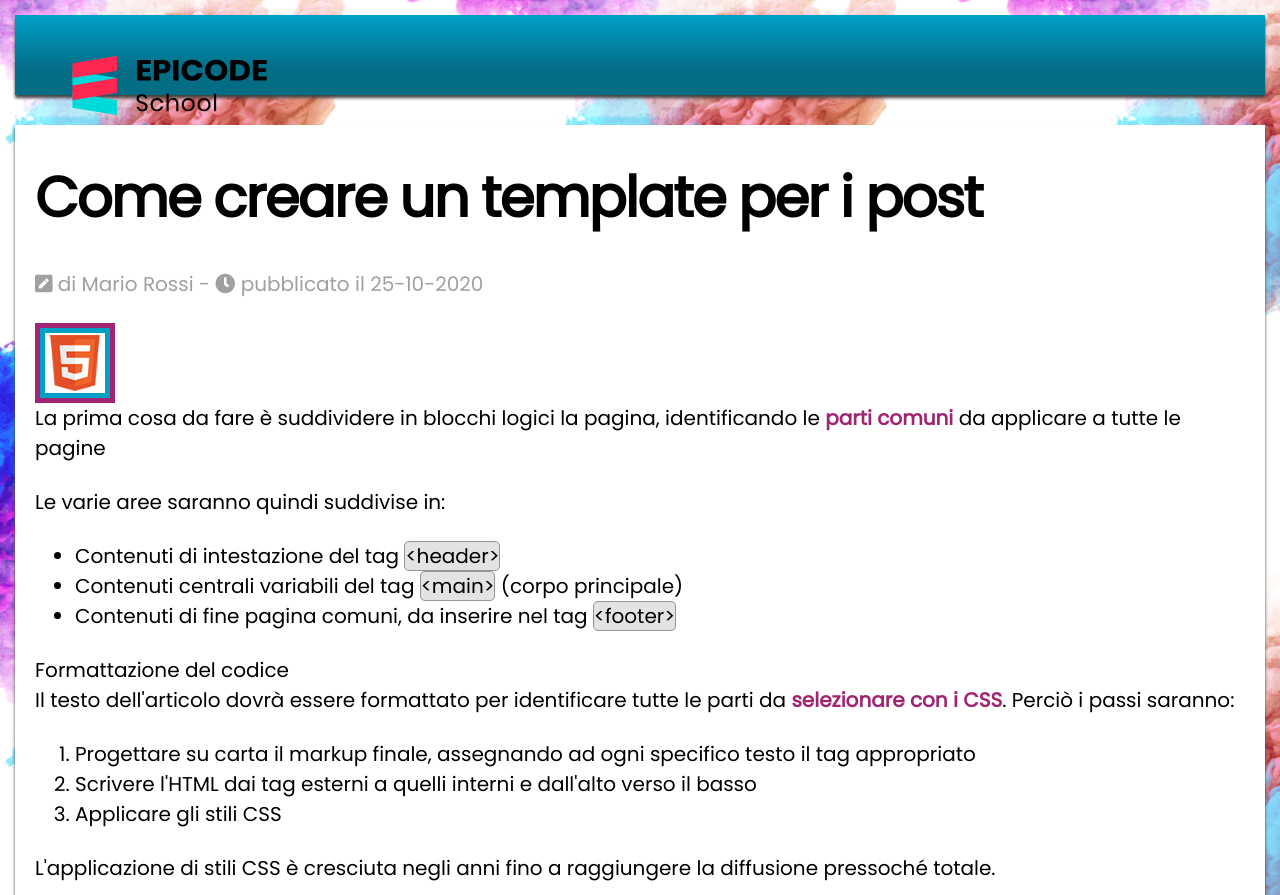
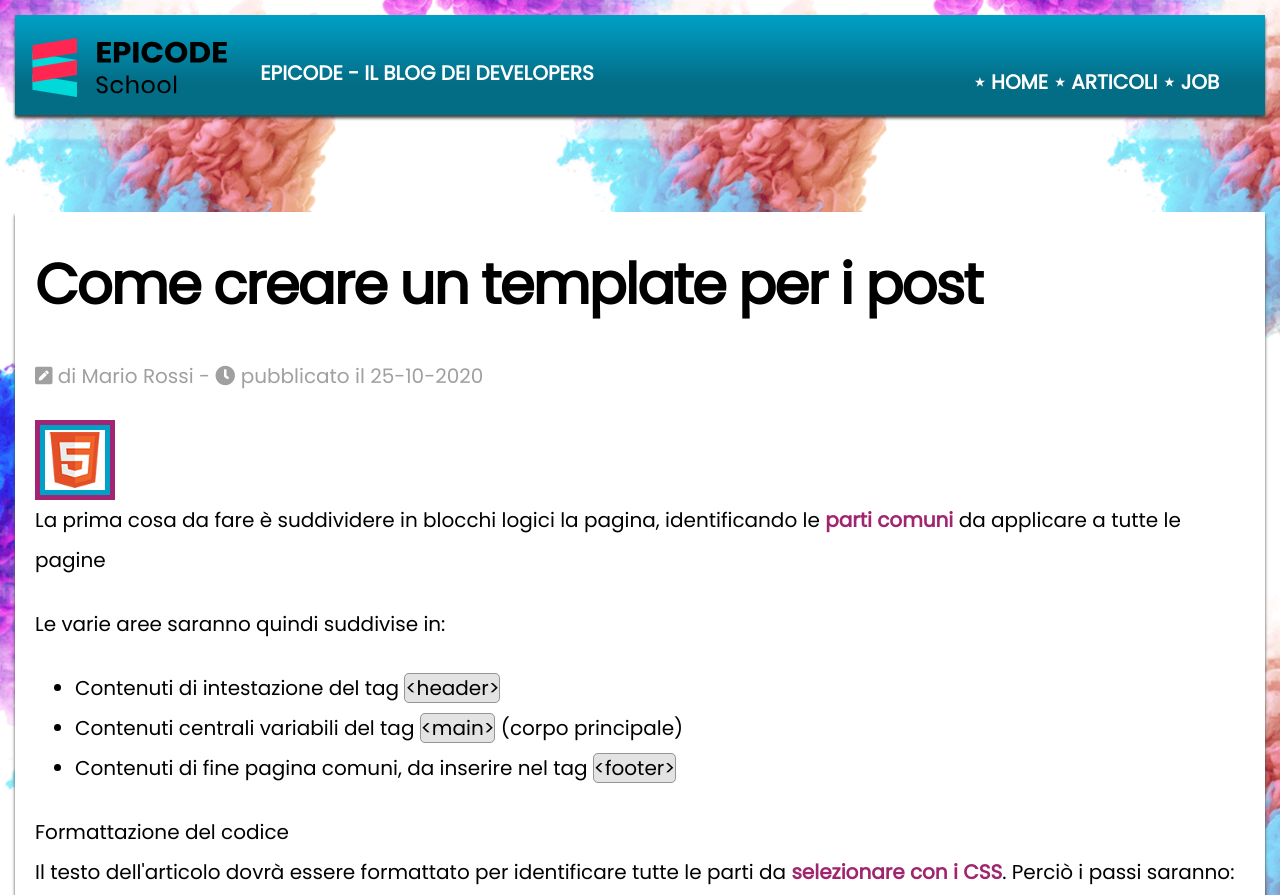
Before and after one commit to DiegoBas17/U2-S1-L1, a plain HTML site: page index.html in a window 1280 px wide. Shown: the top 895 px of the page. Drawn offline with Linux system fonts and the light colour scheme.

Commit message:
aggiunti del css per alliniare il nav

```diff
--- a/assets/css/style.css
+++ b/assets/css/style.css
@@ -265,8 +265,28 @@ section h2 {
     @media screen and (min-width: 992px) {
 header {
     width: 100%;
-    height: 80px;
+    height: 100px;
     text-align: left;
+    display: inline-block;
+}
+header div img {
+    position: relative;
+display: inline-block;
+left: -40px;
+top: -18px;
+}
+header div p {
+    display: inline-block;
+    width: 400px;
+    position: relative;
+    top:-55px;
+    left: -40px;
+}
+header nav {
+    display: inline-block;
+    position: relative;
+    top: -110px;
+    margin-left: 78%;
 }
 table {
     width: 70%;
@@ -275,6 +295,7 @@ iframe {
     width: 49%;
     display: inline-block;
     height: 234px;
+    max-height: 234px;
     margin-bottom: 0;
 
 }
@@ -285,4 +306,11 @@ iframe {
     top: -40px;
     border-radius: 20px;
 }
+.asideDiv {
+    display: inline-block;
+    width: 33%;
+}
+body {
+    line-height: 4rem;
+}
     }
--- a/index.html
+++ b/index.html
@@ -186,7 +186,7 @@
 
       <aside>
         <h2>Articoli correlati</h2>
-        <div>
+        <div class="asideDiv">
           <a
             href="post2.html"
             title="Passaggi guidati per validare correttamente tutto il codice sviluppato"
@@ -196,7 +196,7 @@
           <p><i class="fas fa-calendar-alt"></i> Data: 18-9-2020</p>
         </div>
 
-        <div>
+        <div class="asideDiv">
           <a
             href="post3.html"
             title="Passaggi guidati per controllare e correggere tutto il codice sviluppato"
@@ -206,7 +206,7 @@
           <p><i class="fas fa-calendar-alt"></i> Data: 16-9-2020</p>
         </div>
 
-        <div>
+        <div class="asideDiv">
           <a
             href="post4.html"
             title="Consigli ed approcci per ridurre il peso della pagina"
```
